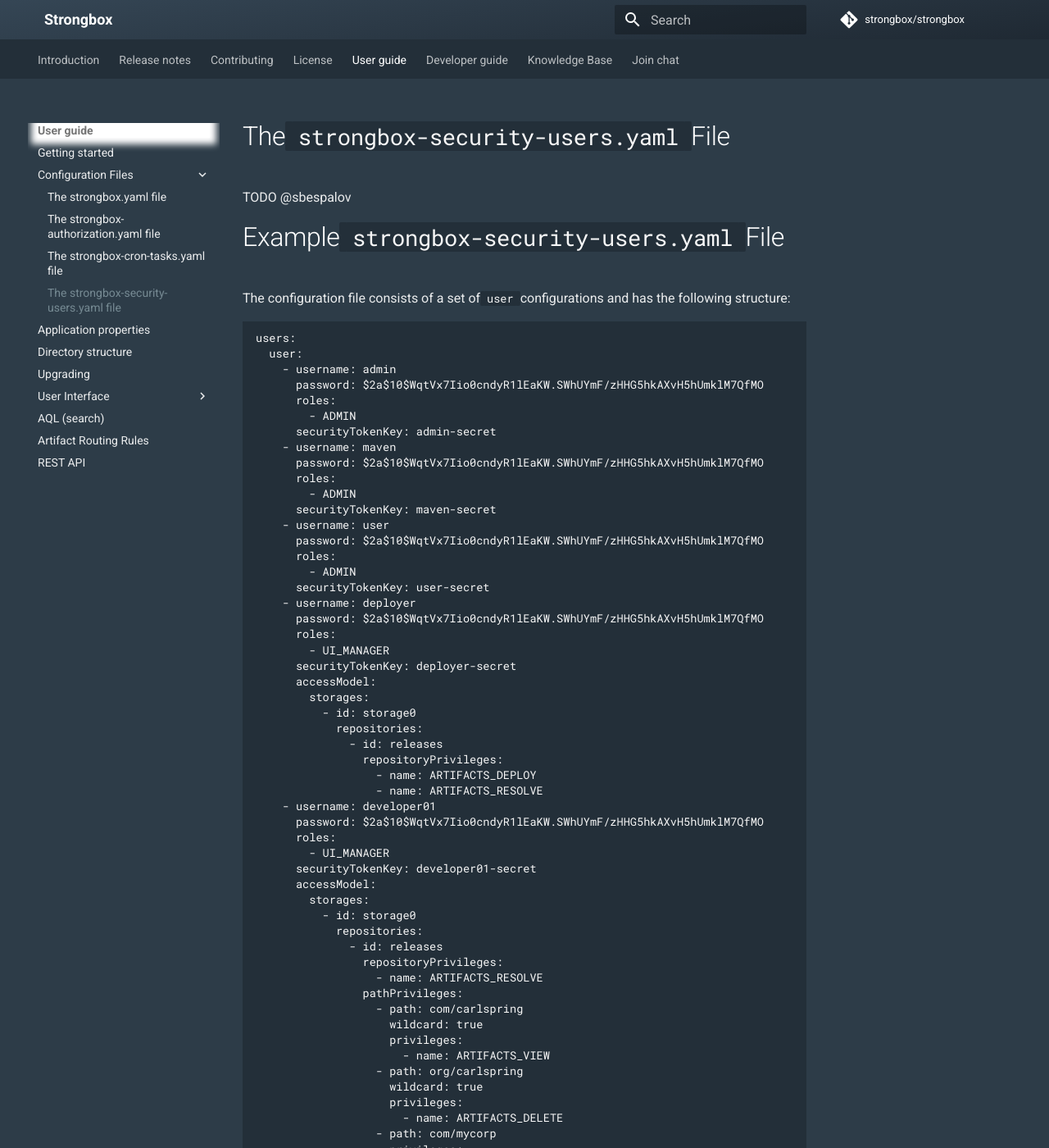
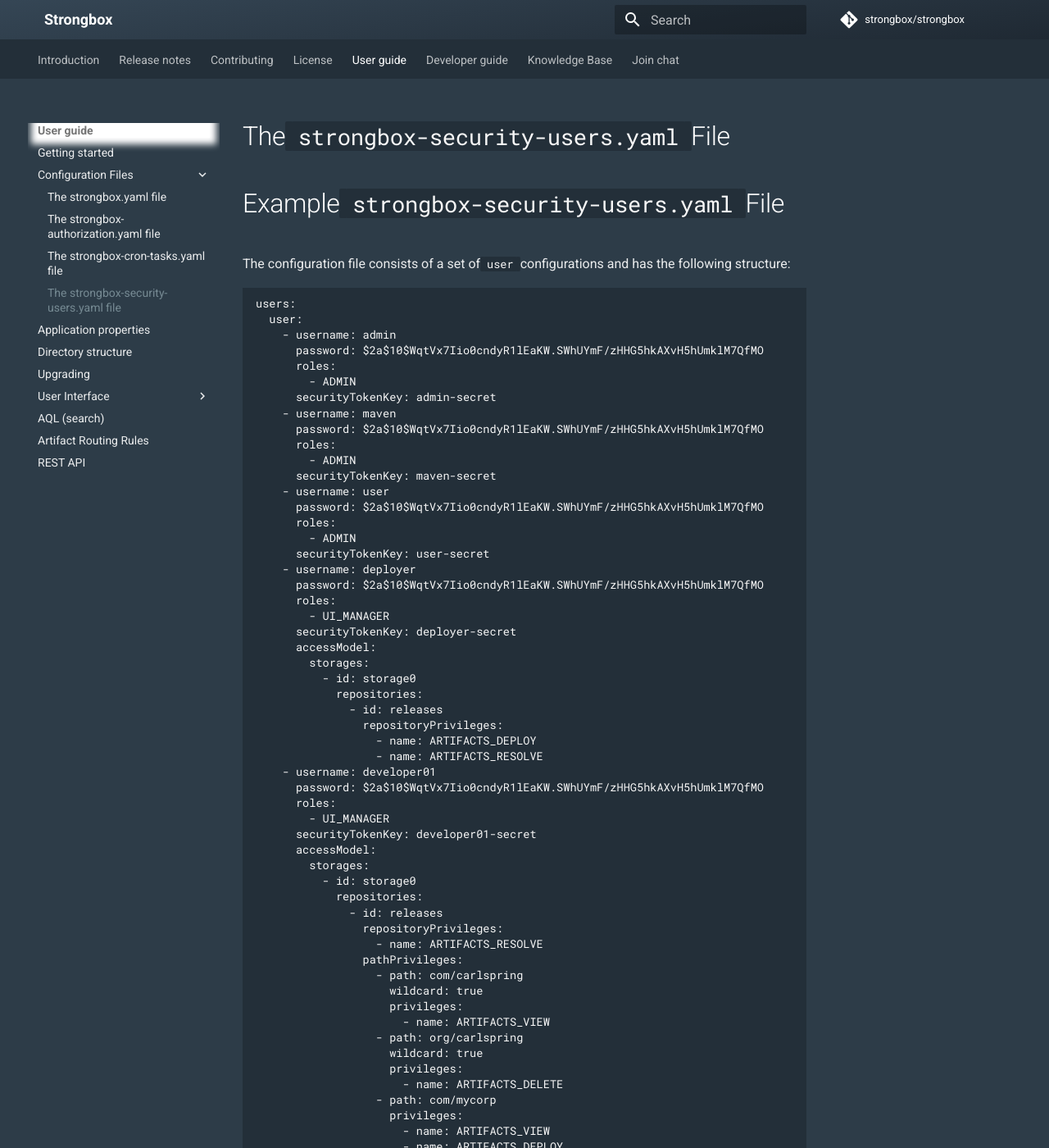
Before and after one commit to strongbox/strongbox-docs, an MkDocs documentation site: the page built from docs/user-guide/configuration-files/strongbox-security-users-yaml.md, in a window 1280 px wide and 1400 px high. Shown: the whole window at 82% size. Built offline with MkDocs 1.6.1 and Material for MkDocs 9.7.7, drawn with Linux system fonts in a browser that asks for light colours; comment, search, counter and statistics services are not loaded.

Commit message:
Deleted TODO
There are two TODOs that are in this page. I have deleted them for readability. Did not know if you wanted to have a task for these two sections instead of leaving the TODO visable to the general public?

```diff
--- a/docs/user-guide/configuration-files/strongbox-security-users-yaml.md
+++ b/docs/user-guide/configuration-files/strongbox-security-users-yaml.md
@@ -1,6 +1,6 @@
 # The `strongbox-security-users.yaml` File
 
-TODO @sbespalov
+
 
 # Example `strongbox-security-users.yaml` File
 
@@ -69,7 +69,7 @@
 
 ### Configuring The User Access Model
 
-TODO @sbespalov
+
 
 ## Information for Developers
 
```
Also changed, not shown: docs/user-guide/configuration-files/strongbox-cron-tasks-yaml.md (+1 -1 lines).
